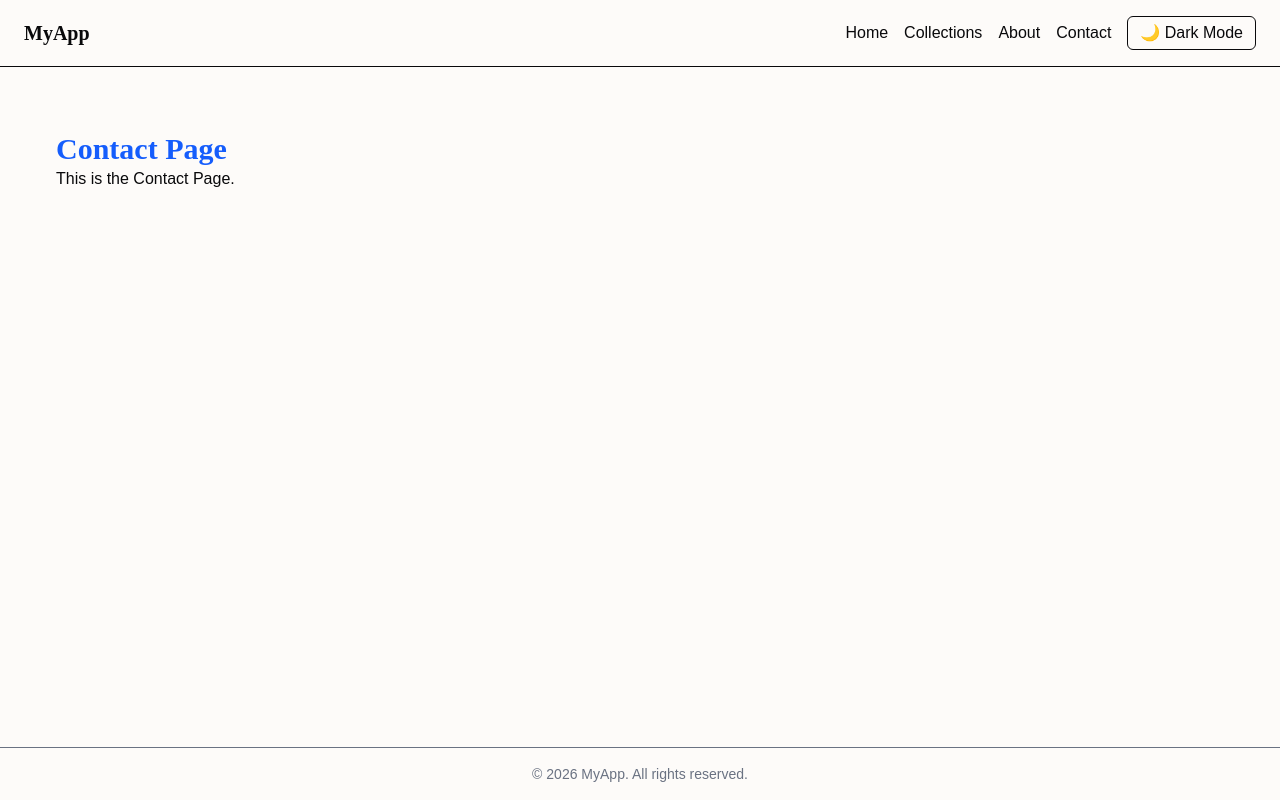
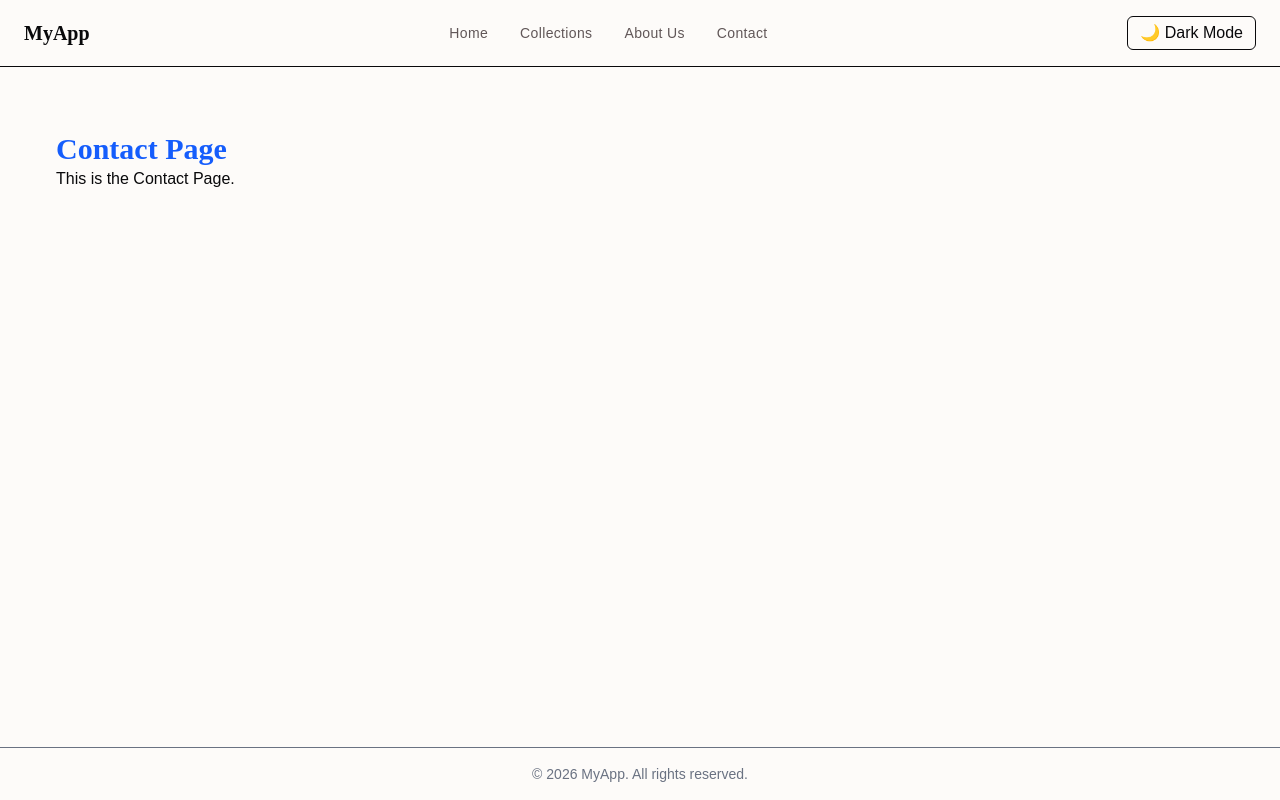
Before and after one commit to ZentroThread/Client_frontend, a React (Vite) app: page /contact in a window 1280 px wide. Built offline with nearby package versions, Linux system fonts and the light colour scheme.

Commit message:
update Navbar.tsx

```diff
--- a/src/components/organisms/Navbar.tsx
+++ b/src/components/organisms/Navbar.tsx
@@ -6,22 +6,21 @@ const Navbar = () => {
     <nav className="flex items-center justify-between px-6 py-4 border-b">
       <h1 className="text-xl font-bold">MyApp</h1>
 
-      <div className="flex items-center gap-4">
-        <Link to="/" className="hover:underline">
+      <div className="hidden md:flex items-center space-x-8">
+        <Link to="/" className="text-sm tracking-wide transition-colors" style={{ color: 'var(--color-text-secondary)' }} onMouseEnter={(e) => e.currentTarget.style.color = 'var(--color-brand-primary)'} onMouseLeave={(e) => e.currentTarget.style.color = 'var(--color-text-secondary)'}>
           Home
         </Link>
-        <Link to="/collections" className="hover:underline">
+        <Link to="/collections" className="text-sm tracking-wide transition-colors" style={{ color: 'var(--color-text-secondary)' }} onMouseEnter={(e) => e.currentTarget.style.color = 'var(--color-brand-primary)'} onMouseLeave={(e) => e.currentTarget.style.color = 'var(--color-text-secondary)'}>
           Collections
         </Link>
-        <Link to="/about" className="hover:underline">
-          About
+        <Link to="/about" className="text-sm tracking-wide transition-colors" style={{ color: 'var(--color-text-secondary)' }} onMouseEnter={(e) => e.currentTarget.style.color = 'var(--color-brand-primary)'} onMouseLeave={(e) => e.currentTarget.style.color = 'var(--color-text-secondary)'}>
+          About Us
         </Link>
-        <Link to="/contact" className="hover:underline">
+        <Link to="/contact" className="text-sm tracking-wide transition-colors" style={{ color: 'var(--color-text-secondary)' }} onMouseEnter={(e) => e.currentTarget.style.color = 'var(--color-brand-primary)'} onMouseLeave={(e) => e.currentTarget.style.color = 'var(--color-text-secondary)'}>
           Contact
         </Link>
-
-        <ThemeToggle />
       </div>
+      <ThemeToggle />
     </nav>
   );
 };
```
